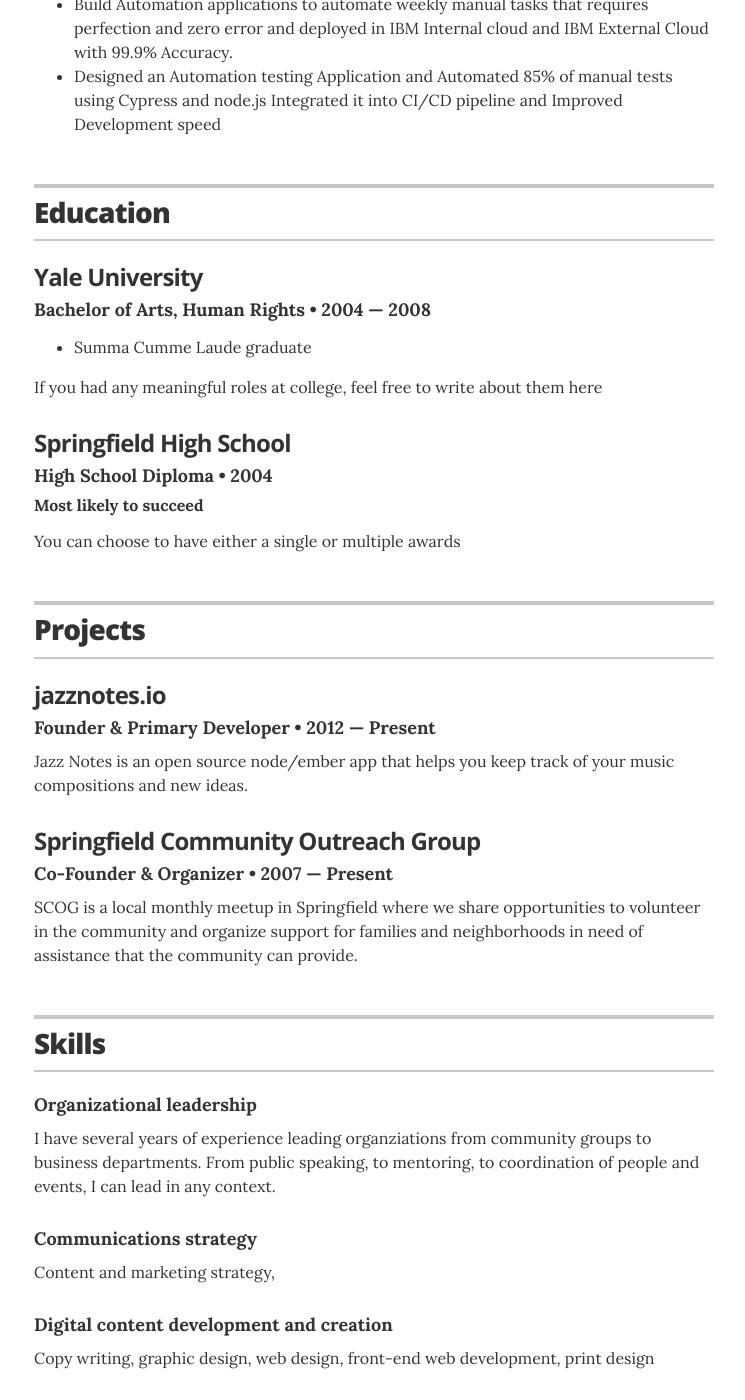
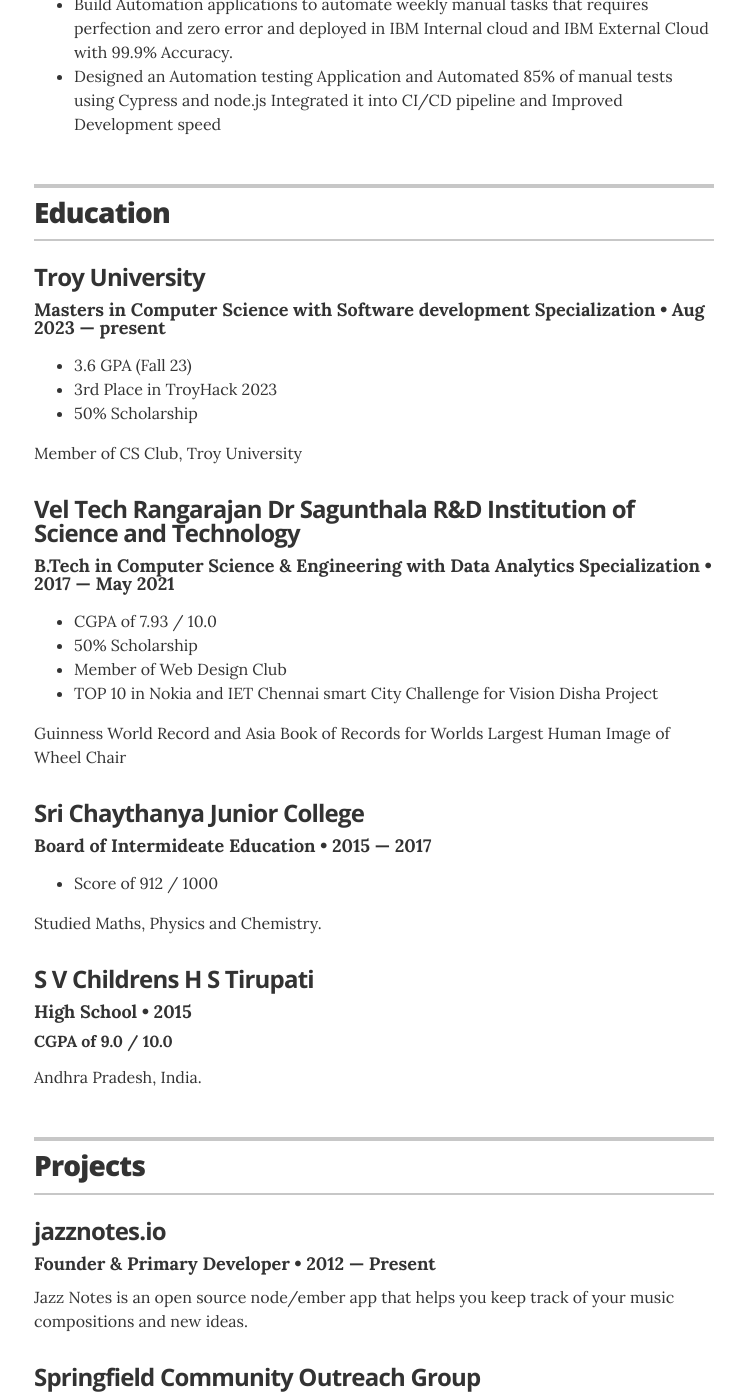
Before and after one commit to JUPUDI-VAMSI-KALYAN/Resume, a Jekyll site: the page built from index.html, in a window 1280 px wide and 1400 px high, scrolled down 1244 px. Shown: the whole window, without its empty margins (266-1011 px from the left). Built offline with Jekyll 4.4.1, drawn with Linux system fonts in a browser that asks for light colours.

Commit message:
Added Education

```diff
--- a/_data/education.yml
+++ b/_data/education.yml
@@ -1,13 +1,32 @@
 # Degree
-- degree: Bachelor of Arts, Human Rights
-  uni: Yale University
-  year: 2004 &mdash; 2008
+- degree: Masters in Computer Science with Software development Specialization
+  uni: Troy University
+  year: Aug 2023 &mdash; present
   awards:
-    - award: Summa Cumme Laude graduate
-  summary: If you had any meaningful roles at college, feel free to write about them here
+    - award: 3.6 GPA (Fall 23)
+    - award: 3rd Place in TroyHack 2023
+    - award: 50% Scholarship
+  summary: Member of CS Club, Troy University
 
-- degree: High School Diploma
-  uni: Springfield High School
-  year: 2004
-  award: Most likely to succeed
-  summary: You can choose to have either a single or multiple awards
+- degree: B.Tech in Computer Science & Engineering with Data Analytics Specialization
+  uni: Vel Tech Rangarajan Dr Sagunthala R&D Institution of Science and Technology
+  year: 2017 &mdash; May 2021
+  awards:
+    - award: CGPA of 7.93 / 10.0
+    - award: 50% Scholarship
+    - award: Member of Web Design Club
+    - award: TOP 10 in Nokia and IET Chennai smart City Challenge for Vision Disha Project
+  summary: Guinness World Record and Asia Book of Records for Worlds Largest Human Image of Wheel Chair
+
+- degree: Board of Intermideate Education
+  uni: Sri Chaythanya Junior College
+  year: 2015 &mdash; 2017
+  awards:
+    - award: Score of 912 / 1000
+  summary: Studied Maths, Physics and Chemistry.
+
+- degree: High School
+  uni: S V Childrens H S Tirupati
+  year: 2015
+  award: CGPA of 9.0 / 10.0
+  summary: Andhra Pradesh, India.
```
